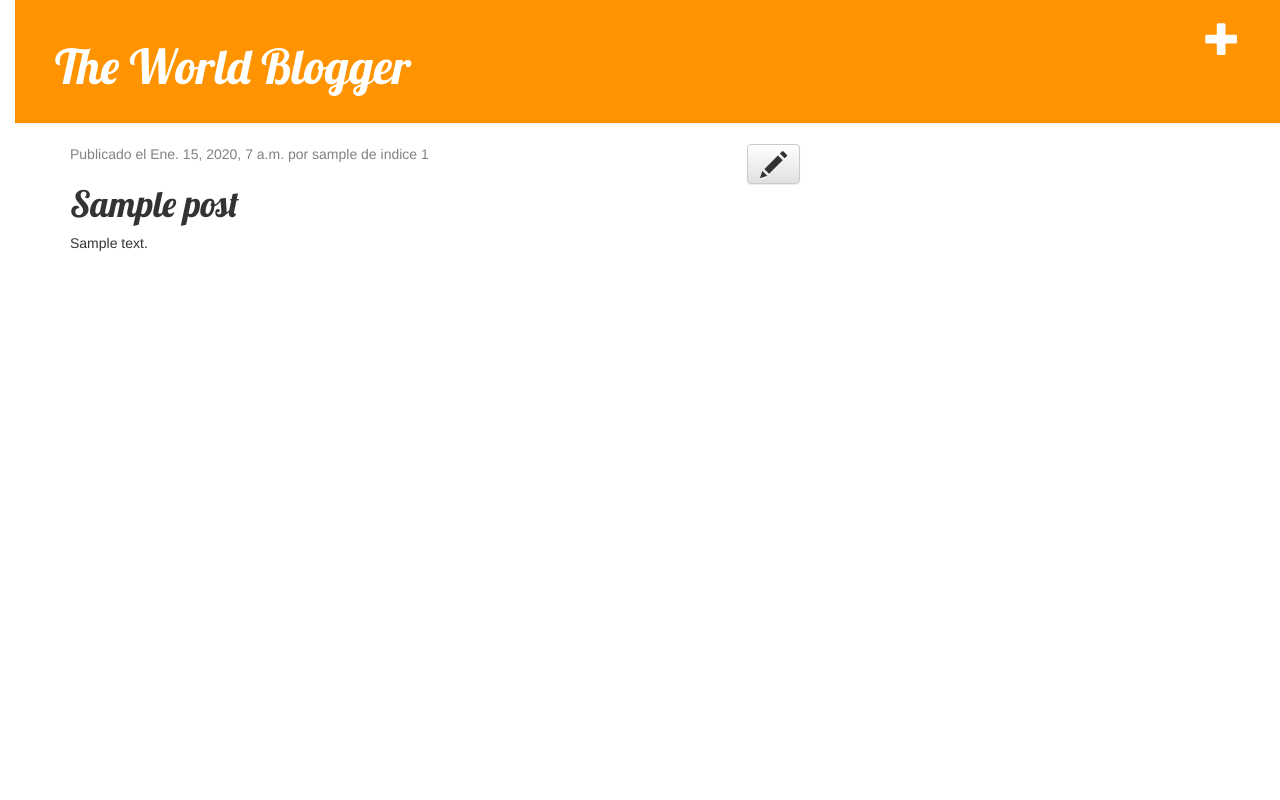
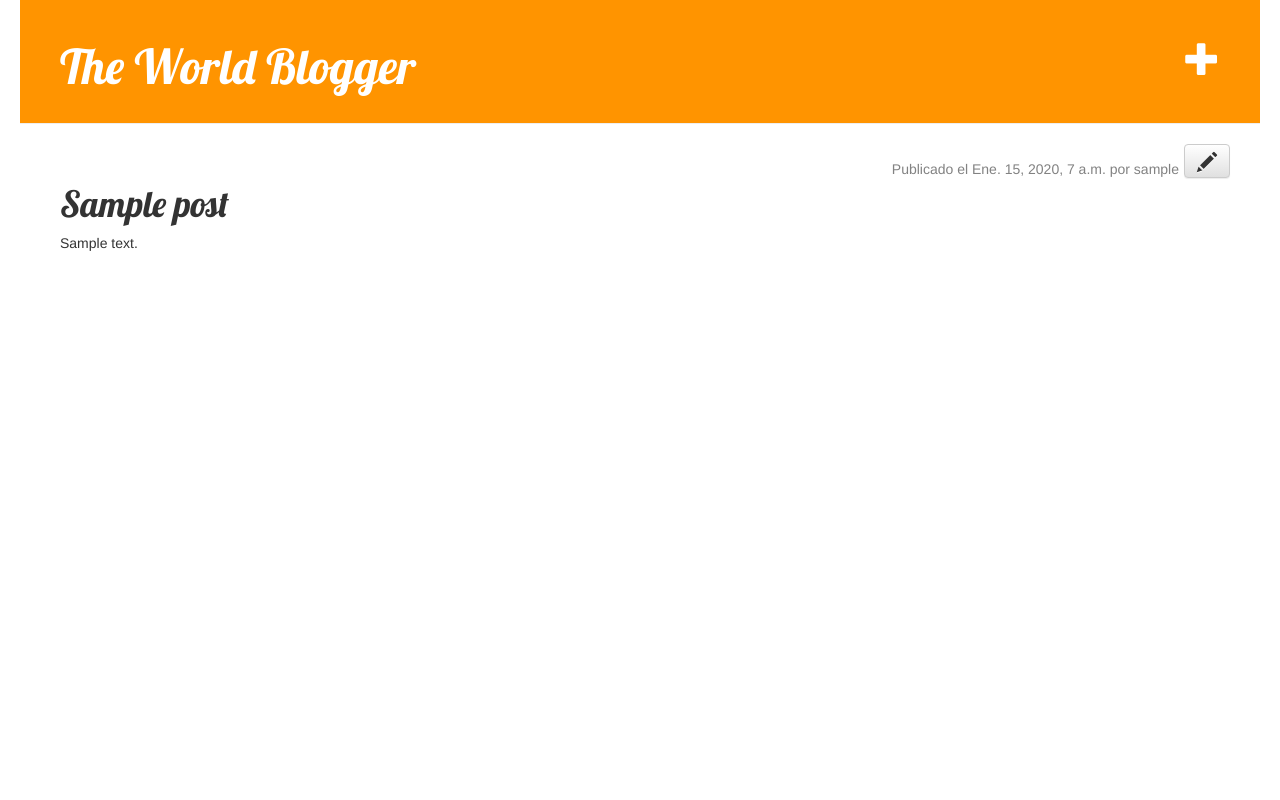
Before and after one commit to werner-sys/my-first-world, a Django app: page /post/1/ in a window 1280 px wide. Run offline with Django 3.2, Linux system fonts and the light colour scheme; tables that the repository leaves empty hold one stand-in row (values such as "Sample post"); some libraries are stand-ins or nearby versions.

Commit message:
detalles de botones y css

```diff
--- a/world/static/css/world.css
+++ b/world/static/css/world.css
@@ -4,7 +4,8 @@ h1 a {
 }
 
 body {
-    padding-left: 15px;
+    padding-left: 20px;
+    padding-right: 20px;
 }
 
 .page-header {
@@ -20,7 +21,8 @@ body {
 }
 
 .content {
-    margin-left: 40px;
+    margin-left: 25px;
+    margin-top: 45px;
 }
 
 h1, h2, h3, h4 {
@@ -35,6 +37,19 @@ h1, h2, h3, h4 {
     float: right;
 }
 
+.publi {
+    float: right;
+    margin-right:5px;
+    margin-top:15px;
+}
+
+.postpubli {
+     margin-top:60px;
+     margin-bottom: 50px;
+     margin-left:40px;
+     margin-right:40px;
+}
+
 .post-form textarea, .post-form input {
     width: 100%;
 }
@@ -44,10 +59,14 @@ h1, h2, h3, h4 {
     float: right;
     font-size: 26pt;
     margin-right: 20px;
+    margin-top: 20px;
 }
 
 .post {
-    margin-bottom: 70px;
+    margin-top:60px;
+    margin-bottom: 55px;
+    margin-left:40px;
+    margin-right:40px;
 }
 
 .post h1 a, .post h1 a:visited {
@@ -56,6 +75,6 @@ h1, h2, h3, h4 {
 
 .pencil {
     float: right;
-    font-size: 20pt;
-    margin-right: 20px;
+    font-size: 15pt;
+    margin-right:30px;
 }
--- a/world/templates/world/base.html
+++ b/world/templates/world/base.html
@@ -12,13 +12,13 @@
         <a href="{% url 'post_new' %}" class="top-menu"><span class="glyphicon glyphicon-plus"></span></a>
         <h1><a href="/">The World Blogger</a></h1>
     </div>
-    <div class="content container">
-        <div class="row">
-            <div class="col-md-8">
+    <!-- <div class="content container"> -->
+        <!-- <div class="row"> -->
+            <!-- <div class="col-md-8"> -->
             {% block content %}
             {% endblock %}
-            </div>
-        </div>
-    </div>
+            <!-- </div> -->
+        <!-- </div> -->
+    <!-- </div> -->
 </body>
 </html>
--- a/world/templates/world/post_detail.html
+++ b/world/templates/world/post_detail.html
@@ -1,14 +1,16 @@
 {% extends 'world/base.html' %}
 
 {% block content %}
-<div class="post">
         {% if det.published_date %}
-               <div class="date">
                     <a href="{% url 'post_edit' pk=det.pk %}" class="pencil btn btn-default"><span class="glyphicon glyphicon-pencil"></span></a>
-                    Publicado el {{ det.published_date }} por {{ det.author }} de indice {{ det.pk }}
-                </div>
+                    <div class="publi">
+                        <div class="date">
+                            Publicado el {{ det.published_date }} por {{ det.author }}
+                        </div>
+                    </div>
+                    <div class="postpubli">
+                       <h1><p>{{ det.title }}</p></h1>
+                       <p>{{ det.text|linebreaksbr }}</p>
+                    </div>
         {% endif %}
-        <h1>{{ det.title }}</h1>
-        <p>{{ det.text|linebreaksbr }}</p>
-    </div>
 {% endblock %}
```
Also changed, not shown: world/templates/world/post_edit.html (+11 -5 lines).
